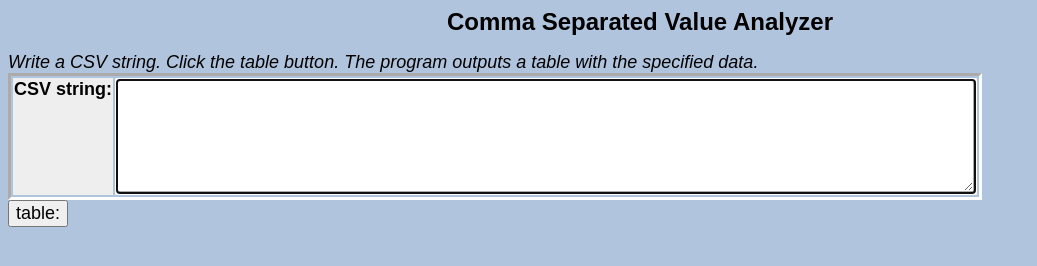
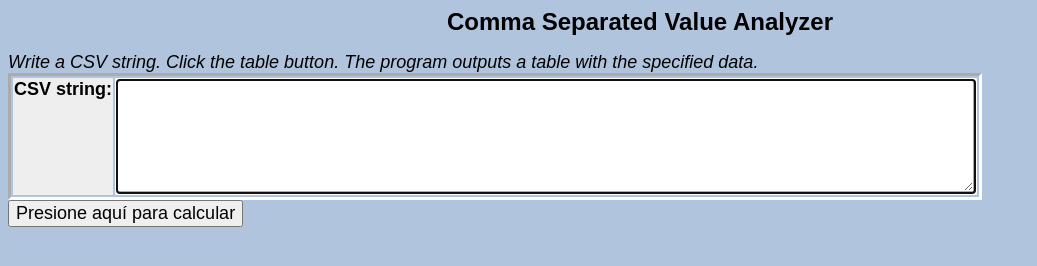
Before and after one commit to carlostf/PL-p2, a plain HTML site: page index.html in a window 1280 px wide. Shown: the whole page, without its empty margins (0-1037 px from the left). Drawn offline with nearby package versions, Linux system fonts and the light colour scheme.

Commit message:
continuación

```diff
--- a/global.css
+++ b/global.css
@@ -13,13 +13,13 @@ th, td        { vertical-align: top; text-align: right; }
 /* #finaltable table, td { border:1px solid white; } */
 #finaltable:hover td { background-color: blue; }
 tr:nth-child(odd)    { background-color:#eee; }
-tr:nth-child(even)    { background-color:#00FF66; }
+tr:nth-child(even)   { background-color:#00FF66; }
 input        { text-align: right;  border: none;       }     /* Align input to the right  */
 textarea     { border: outset; border-color: white;       }
 table        { border: inset; border-color: white; }
 table.center { margin-left:auto; margin-right:auto; }
 #result      { border-color: red; }
-tr.error       { background-color: red; }
+tr.error     { background-color: red; }
 body
 {
  background-color:#b0c4de;  /* blue */
--- a/index.html
+++ b/index.html
@@ -19,7 +19,7 @@
         <td><textarea autofocus cols = "80" rows = "5" id="original"></textarea></td>
       </tr>
     </table>
-    <button type="button">table:</button><br>
+    <button type="button">Presione aquí para calcular</button><br>
     <span class="output" id="finaltable"></span>
   </body>
 </html>
```
